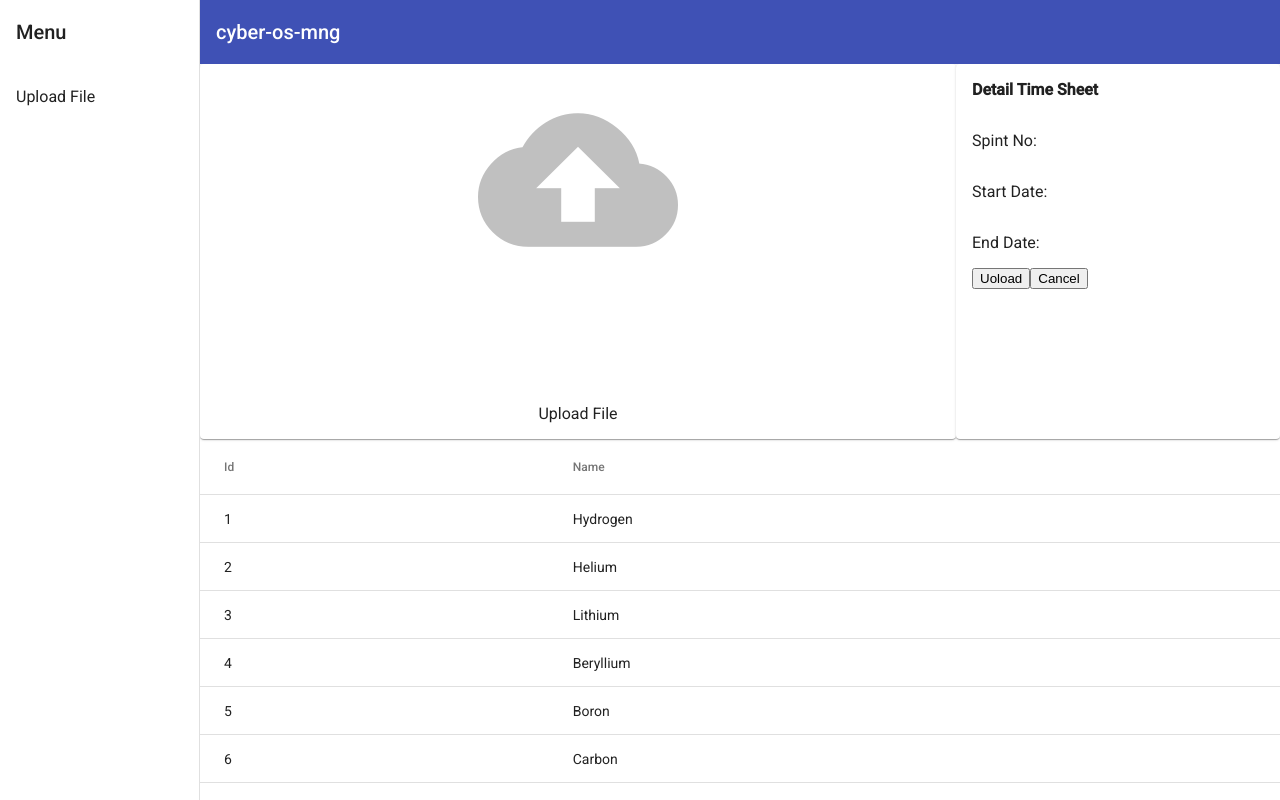
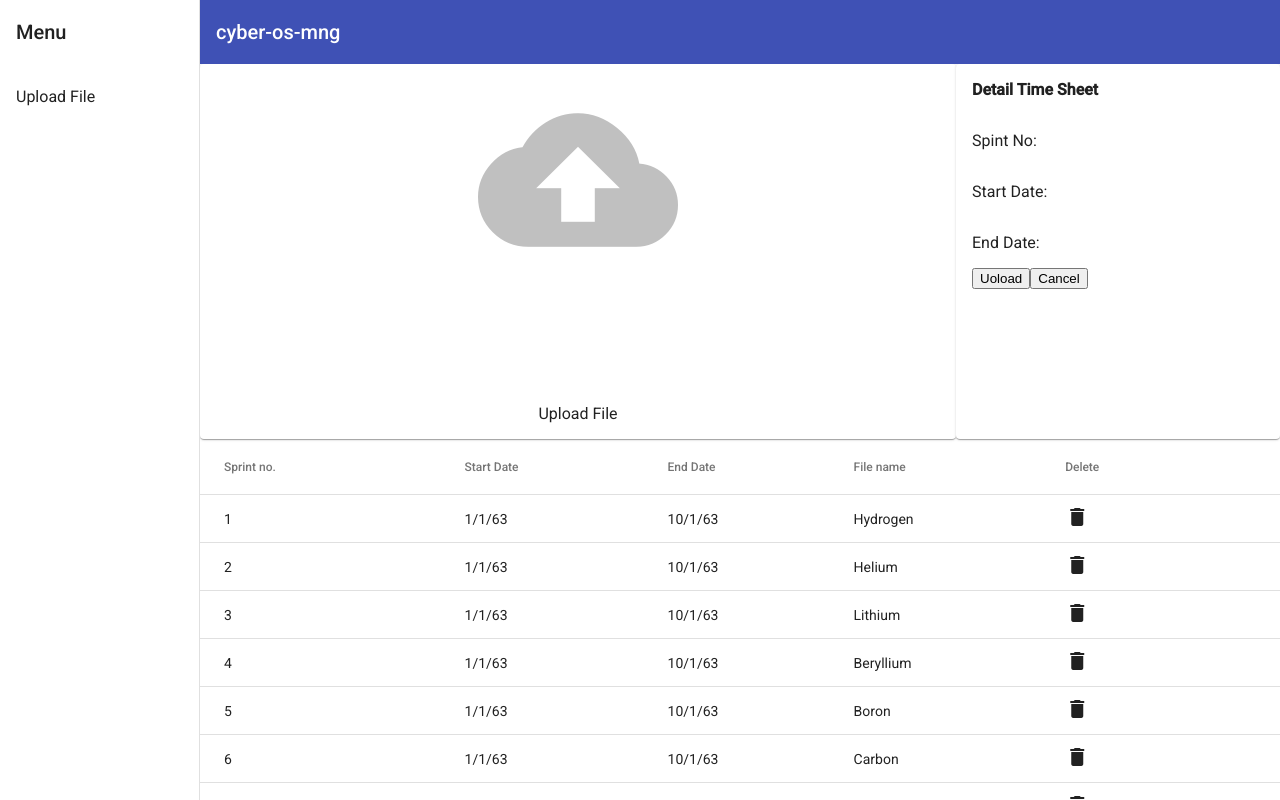
Before and after one commit to kwan2881/cyber-os-mng, an Angular app: page /upload in a window 1280 px wide. Built offline with nearby package versions, Linux system fonts and the light colour scheme.

Commit message:
tabledone

```diff
--- a/src/app/upload/history/history-datasource.ts
+++ b/src/app/upload/history/history-datasource.ts
@@ -6,32 +6,35 @@ import { Observable, of as observableOf, merge } from 'rxjs';
 
 // TODO: Replace this with your own data model type
 export interface HistoryItem {
-  name: string;
-  id: number;
+  filename: string;
+  spnum: number;
+  stdate: string;
+  enddate: string;
+
 }
 
 // TODO: replace this with real data from your application
 const EXAMPLE_DATA: HistoryItem[] = [
-  {id: 1, name: 'Hydrogen'},
-  {id: 2, name: 'Helium'},
-  {id: 3, name: 'Lithium'},
-  {id: 4, name: 'Beryllium'},
-  {id: 5, name: 'Boron'},
-  {id: 6, name: 'Carbon'},
-  {id: 7, name: 'Nitrogen'},
-  {id: 8, name: 'Oxygen'},
-  {id: 9, name: 'Fluorine'},
-  {id: 10, name: 'Neon'},
-  {id: 11, name: 'Sodium'},
-  {id: 12, name: 'Magnesium'},
-  {id: 13, name: 'Aluminum'},
-  {id: 14, name: 'Silicon'},
-  {id: 15, name: 'Phosphorus'},
-  {id: 16, name: 'Sulfur'},
-  {id: 17, name: 'Chlorine'},
-  {id: 18, name: 'Argon'},
-  {id: 19, name: 'Potassium'},
-  {id: 20, name: 'Calcium'},
+  {spnum: 1, filename: 'Hydrogen', stdate: '1/1/63', enddate: '10/1/63'},
+  {spnum: 2, filename: 'Helium', stdate: '1/1/63', enddate: '10/1/63'},
+  {spnum: 3, filename: 'Lithium', stdate: '1/1/63', enddate: '10/1/63'},
+  {spnum: 4, filename: 'Beryllium', stdate: '1/1/63', enddate: '10/1/63'},
+  {spnum: 5, filename: 'Boron', stdate: '1/1/63', enddate: '10/1/63'},
+  {spnum: 6, filename: 'Carbon', stdate: '1/1/63', enddate: '10/1/63'},
+  {spnum: 7, filename: 'Nitrogen', stdate: '1/1/63', enddate: '10/1/63'},
+  {spnum: 8, filename: 'Oxygen', stdate: '1/1/63', enddate: '10/1/63'},
+  {spnum: 9, filename: 'Fluorine', stdate: '1/1/63', enddate: '10/1/63'},
+  {spnum: 10, filename: 'Neon', stdate: '1/1/63', enddate: '10/1/63'},
+  {spnum: 11, filename: 'Sodium', stdate: '1/1/63', enddate: '10/1/63'},
+  {spnum: 12, filename: 'Magnesium', stdate: '1/1/63', enddate: '10/1/63'},
+  {spnum: 13, filename: 'Aluminum', stdate: '1/1/63', enddate: '10/1/63'},
+  {spnum: 14, filename: 'Silicon', stdate: '1/1/63', enddate: '10/1/63'},
+  {spnum: 15, filename: 'Phosphorus', stdate: '1/1/63', enddate: '10/1/63'},
+  {spnum: 16, filename: 'Sulfur', stdate: '1/1/63', enddate: '10/1/63'},
+  {spnum: 17, filename: 'Chlorine', stdate: '1/1/63', enddate: '10/1/63'},
+  {spnum: 18, filename: 'Argon', stdate: '1/1/63', enddate: '10/1/63'},
+  {spnum: 19, filename: 'Potassium', stdate: '1/1/63', enddate: '10/1/63'},
+  {spnum: 20, filename: 'Calcium', stdate: '1/1/63', enddate: '10/1/63'},
 ];
 
 /**
@@ -94,8 +97,8 @@ export class HistoryDataSource extends DataSource<HistoryItem> {
     return data.sort((a, b) => {
       const isAsc = this.sort.direction === 'asc';
       switch (this.sort.active) {
-        case 'name': return compare(a.name, b.name, isAsc);
-        case 'id': return compare(+a.id, +b.id, isAsc);
+        case 'filename': return compare(a.filename, b.filename, isAsc);
+        case 'spnum': return compare(+a.spnum, +b.spnum, isAsc);
         default: return 0;
       }
     });
--- a/src/app/upload/history/history.component.html
+++ b/src/app/upload/history/history.component.html
@@ -1,15 +1,35 @@
 <div class="mat-elevation-z8">
   <table mat-table class="full-width-table" matSort aria-label="Elements">
-    <!-- Id Column -->
-    <ng-container matColumnDef="id">
-      <th mat-header-cell *matHeaderCellDef mat-sort-header>Id</th>
-      <td mat-cell *matCellDef="let row">{{row.id}}</td>
+    <!-- spnum Column -->
+    <ng-container matColumnDef="spnum">
+      <th mat-header-cell *matHeaderCellDef mat-sort-header>Sprint no.</th>
+      <td mat-cell *matCellDef="let row">{{row.spnum}}</td>
     </ng-container>
 
-    <!-- Name Column -->
-    <ng-container matColumnDef="name">
-      <th mat-header-cell *matHeaderCellDef mat-sort-header>Name</th>
-      <td mat-cell *matCellDef="let row">{{row.name}}</td>
+    <!-- Start date Column -->
+    <ng-container matColumnDef="stdate">
+      <th mat-header-cell *matHeaderCellDef mat-sort-header>Start Date</th>
+      <td mat-cell *matCellDef="let row">{{row.stdate}}</td>
+    </ng-container>
+
+    <!-- End date Column -->
+    <ng-container matColumnDef="enddate">
+      <th mat-header-cell *matHeaderCellDef mat-sort-header>End Date</th>
+      <td mat-cell *matCellDef="let row">{{row.enddate}}</td>
+    </ng-container>
+
+    <!-- file name Column -->
+    <ng-container matColumnDef="filename">
+      <th mat-header-cell *matHeaderCellDef mat-sort-header>File name</th>
+      <td mat-cell *matCellDef="let row">{{row.filename}}</td>
+    </ng-container>
+
+    <!-- icon Column -->
+    <ng-container matColumnDef="icon">
+      <th mat-header-cell *matHeaderCellDef mat-sort-header>Delete</th>
+      <td  mat-cell *matCellDef="let row">
+      <mat-icon>delete</mat-icon>
+    </td>
     </ng-container>
 
     <tr mat-header-row *matHeaderRowDef="displayedColumns"></tr>
--- a/src/app/upload/history/history.component.ts
+++ b/src/app/upload/history/history.component.ts
@@ -16,7 +16,7 @@ export class HistoryComponent implements AfterViewInit, OnInit {
   dataSource: HistoryDataSource;
 
   /** Columns displayed in the table. Columns IDs can be added, removed, or reordered. */
-  displayedColumns = ['id', 'name'];
+  displayedColumns = ['spnum','stdate', 'enddate', 'filename', 'icon'];
 
   ngOnInit() {
     this.dataSource = new HistoryDataSource();
```
Also changed, not shown: 1 other file (tests, documents, lock files or other folders).
